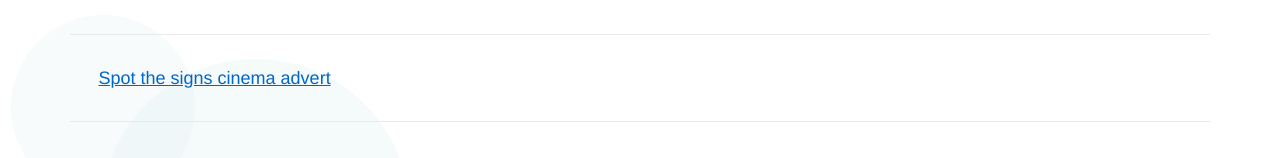
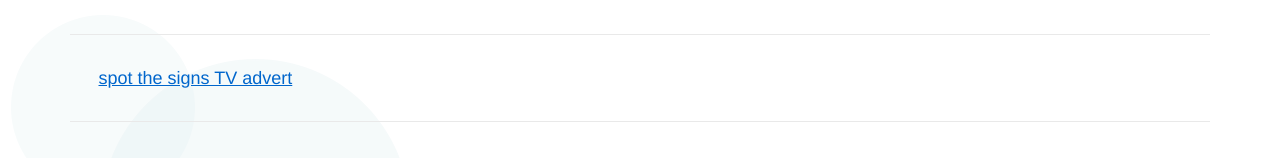
Before and after one commit to torchbox/rnib-spotthesigns, a plain HTML site: page index.html in a window 1280 px wide. Shown: the part 2345-2503 px from the top of the page. Drawn offline with Linux system fonts and the light colour scheme; a script that the page names is missing.

Commit message:
Changed to spot the signs TV ad

```diff
--- a/index.html
+++ b/index.html
@@ -310,7 +310,7 @@ document.write('<iframe src="http://3395873.fls.doubleclick.net/activityi;src=33
 			<p><a href="http://dl.groovygecko.net/anon.groovy/clients/rnib/Spot-the-signs-video-transcript.doc" target="_blank" class="transcript">Television advert transcript (Word, 167kb) (new window)</a> </p>
 			<div class="embed">
 				<div id="video-embed">
-					<a href="https://www.youtube.com/watch?v=14Dd6yTi5pk">Spot the signs cinema advert</a>
+					<a href="https://www.youtube.com/watch?v=14Dd6yTi5pk">spot the signs TV advert</a>
 				</div>
 			</div>
 		</div>
```
